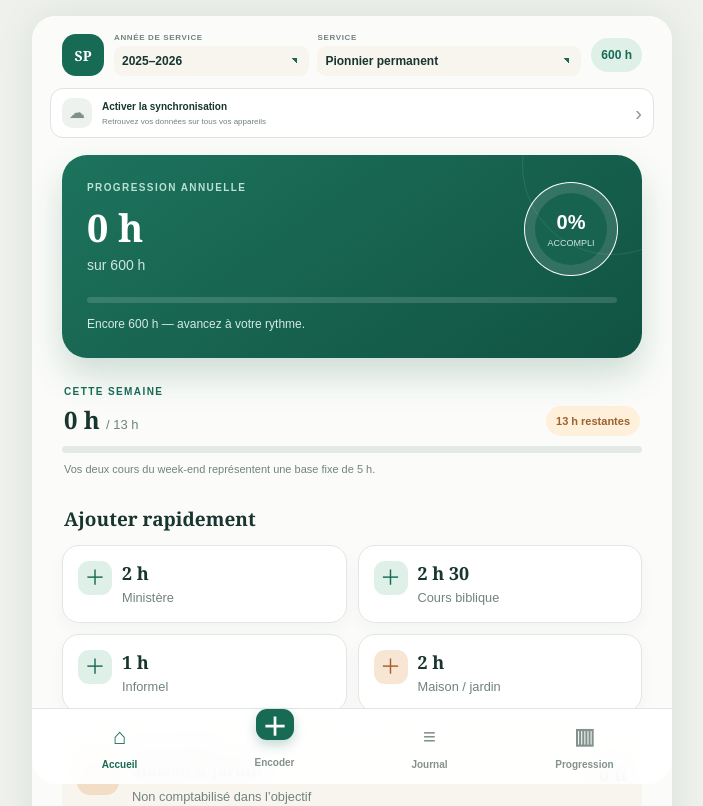
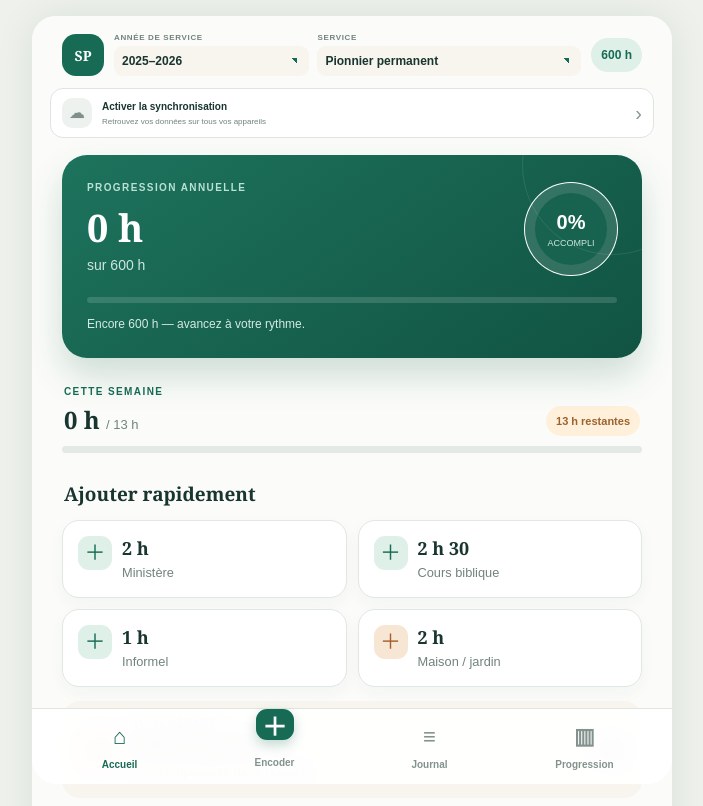
Before and after one commit to jz5zypvksf-creator/suivi-pionnier, a Next.js app: page / in a window 1280 px wide. Shown: the top 806 px of the page, without its empty margins (288-991 px from the left). Built offline with nearby package versions, Linux system fonts and the light colour scheme.

Commit message:
Calculer la base hebdomadaire des cours actifs

```diff
--- a/app/page.tsx
+++ b/app/page.tsx
@@ -583,7 +583,9 @@ export default function Home() {
               </div>
               <div className="thin-progress"><i style={{ width: `${weekProgress}%` }} /></div>
             </>}
-            <p className="fixed-note">Vos deux cours du week-end représentent une base fixe de 5 h.</p>
+            {students.length > 0 && <p className="fixed-note">
+              {students.length === 1 ? "Votre cours biblique actif représente" : `Vos ${students.length} cours bibliques actifs représentent`} environ {formatHours(students.length * 1.5)} par semaine (1 h 30 par cours).
+            </p>}
 
             <h2 className="quick-title">Ajouter rapidement</h2>
             <div className="quick-grid">
```
Also changed, not shown: 1 other file (tests, documents, lock files or other folders).
